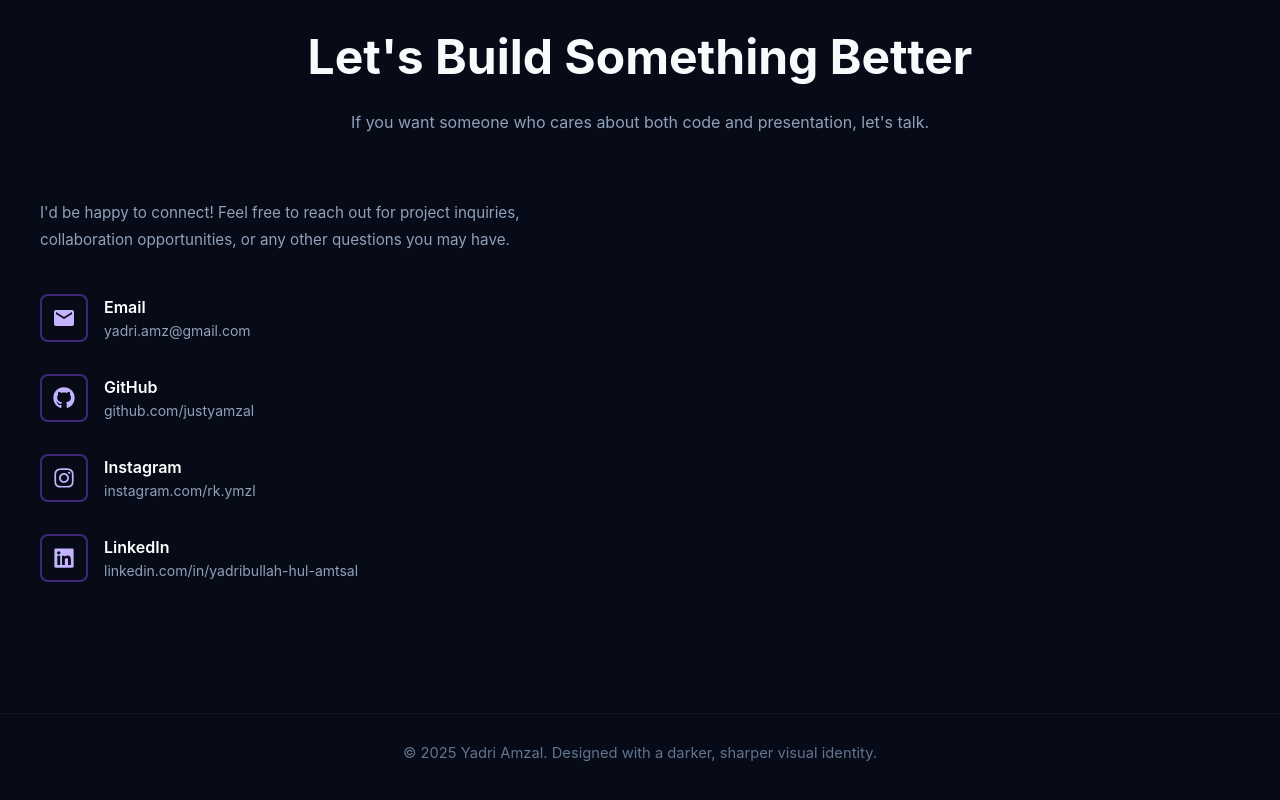
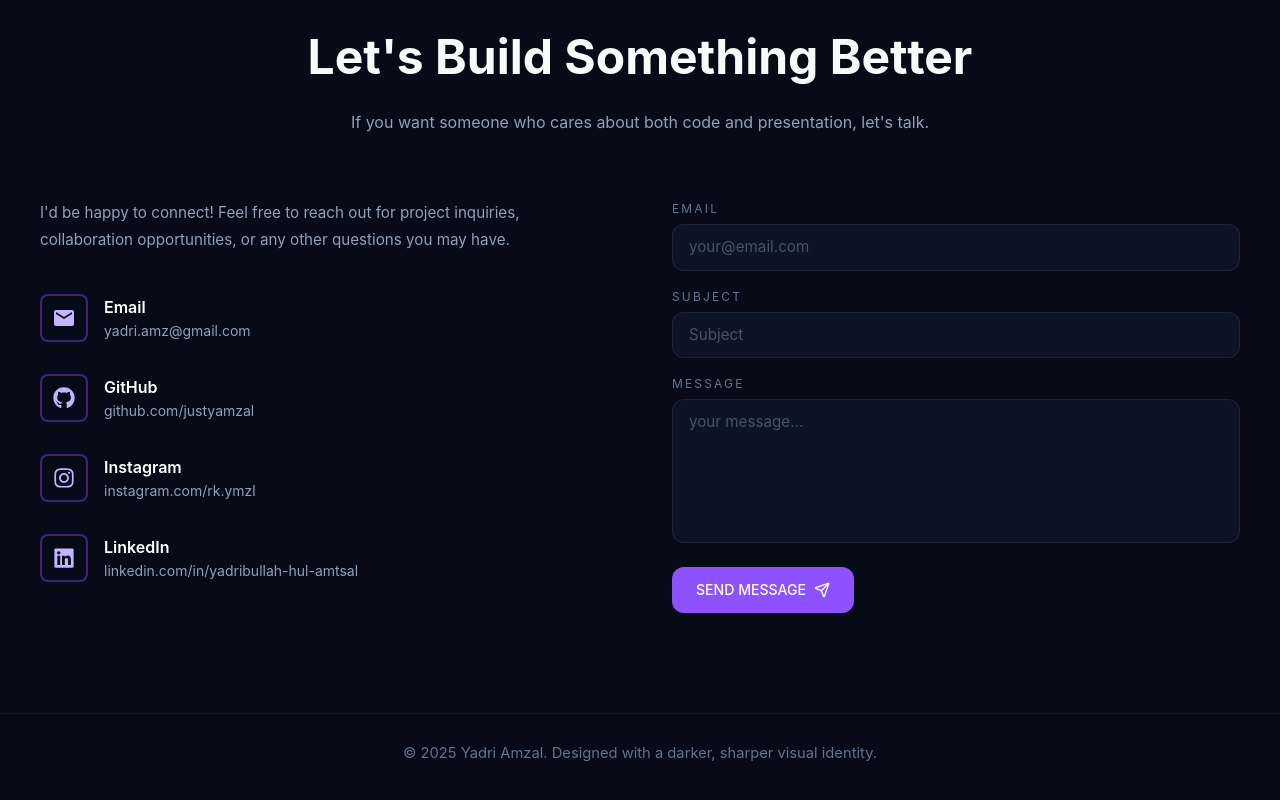
Before and after one commit to justyamzal/portfolio_tw, a React (Vite) app: page / in a window 1280 px wide. Shown: the part 4216-5016 px from the top of the page. Built offline with nearby package versions, Linux system fonts and the light colour scheme; a web font is replaced by a local one.

Commit message:
fixing the box of email contact section

```diff
--- a/src/components/Contact.jsx
+++ b/src/components/Contact.jsx
@@ -1,12 +1,11 @@
 // ============================================================
 //  Contact.jsx — Icon Tile Square + Email Form (EmailJS)
 // ============================================================
-import { useState, useRef } from "react";
+import { useState } from "react";
 import { MdEmail } from "react-icons/md";
 import { FaGithub, FaInstagram, FaLinkedin } from "react-icons/fa";
 import { MdCheck } from "react-icons/md";
 import { Send } from "lucide-react";
-import emailjs from "@emailjs/browser";
 import { contactData, footerText } from "../data/portfolioData";
 import { useScrollReveal } from "../hooks";
 
@@ -51,49 +50,27 @@ function ContactTile({ label, href }) {
 // ── Email Form ───────────────────────────────────────────────
 function ContactForm() {
   const ref = useScrollReveal();
-  const formRef = useRef();
   const [form, setForm] = useState({ email: "", subject: "", message: "" });
   const [sent, setSent] = useState(false);
-  const [loading, setLoading] = useState(false);
-  const [error, setError] = useState("");
 
   const handleChange = (e) =>
     setForm((prev) => ({ ...prev, [e.target.name]: e.target.value }));
 
   const handleSubmit = (e) => {
     e.preventDefault();
-    setLoading(true);
-    setError("");
-
-    // EmailJS configuration
-    // TODO: Replace with your actual EmailJS credentials
-    const serviceId = "YOUR_SERVICE_ID";      // Your EmailJS service ID
-    const templateId = "YOUR_TEMPLATE_ID";    // Your EmailJS template ID
-    const publicKey = "YOUR_PUBLIC_KEY";      // Your EmailJS public key
-
-    emailjs
-      .sendForm(serviceId, templateId, formRef.current, publicKey)
-      .then(
-        (result) => {
-          console.log("Email sent successfully:", result.text);
-          setSent(true);
-          setForm({ email: "", subject: "", message: "" });
-          setTimeout(() => setSent(false), 4000);
-        },
-        (error) => {
-          console.error("Email send failed:", error.text);
-          setError("Failed to send message. Please try again.");
-          setTimeout(() => setError(""), 4000);
-        }
-      )
-      .finally(() => {
-        setLoading(false);
-      });
+    // Compose mailto link with form values
+    const subject = encodeURIComponent(form.subject || "Contact from Portfolio");
+    const body = encodeURIComponent(
+      `Email: ${form.email}\n\nMessage:\n${form.message}`
+    );
+    window.location.href = `mailto:yadri.amz@gmail.com?subject=${subject}&body=${body}`;
+    setSent(true);
+    setTimeout(() => setSent(false), 4000);
   };
 
   return (
     <form
-      ref={formRef}
+      ref={ref}
       onSubmit={handleSubmit}
       className="reveal w-full text-left flex flex-col gap-4"
     >
@@ -160,27 +137,19 @@ function ContactForm() {
           />
         </div>
 
-        {/* Error Message */}
-        {error && (
-          <p className="text-red-400 text-sm">{error}</p>
-        )}
-
         {/* Submit */}
         <button
           type="submit"
-          disabled={loading || sent}
           className={[
             "mt-2 self-start flex items-center gap-2 px-6 py-3 rounded-xl",
             "bg-violet-500 hover:bg-violet-600 text-white text-[0.88rem] font-medium uppercase",
             "border border-none transition-all duration-200 hover:-translate-y-1",
             "hover:shadow-[0_6px_20px_rgba(124,58,237,0.3)]",
-            (sent || loading) ? "opacity-60 pointer-events-none" : "group",
+            sent ? "opacity-60 pointer-events-none" : "group",
           ].join(" ")}
         >
           {sent ? (
             <><MdCheck size={16} /> Sent!</>
-          ) : loading ? (
-            <>Sending...</>
           ) : (
             <>
               <span>Send Message</span>
@@ -225,10 +194,10 @@ export default function Contact() {
               {/* Social Tiles */}
               <div className="flex flex-col gap-4">
                 {contactData.map((item) => {
-                  const ref = useScrollReveal();
+                  const itemRef = useScrollReveal();
                   return (
                     <a
-                      ref={ref}
+                      ref={itemRef}
                       key={item.label}
                       href={item.href}
                       target={item.href.startsWith("mailto") ? undefined : "_blank"}
```
